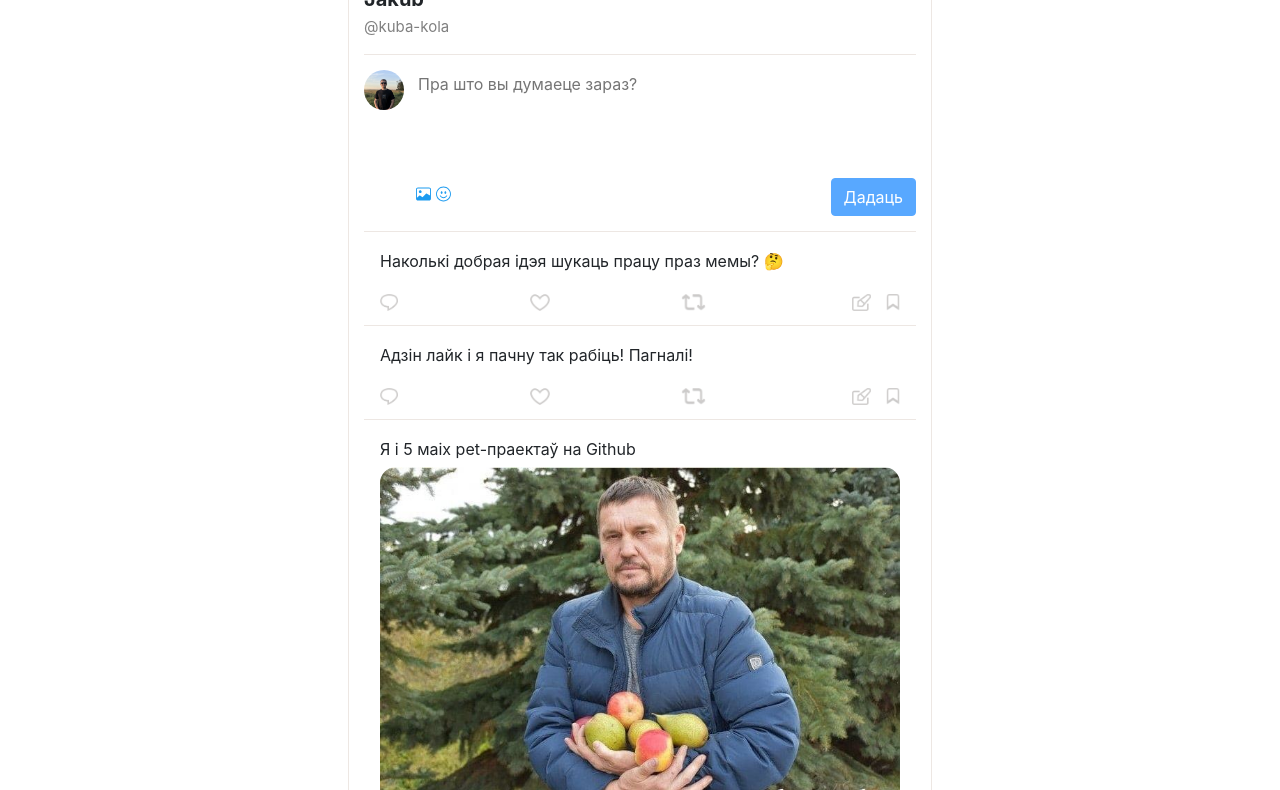
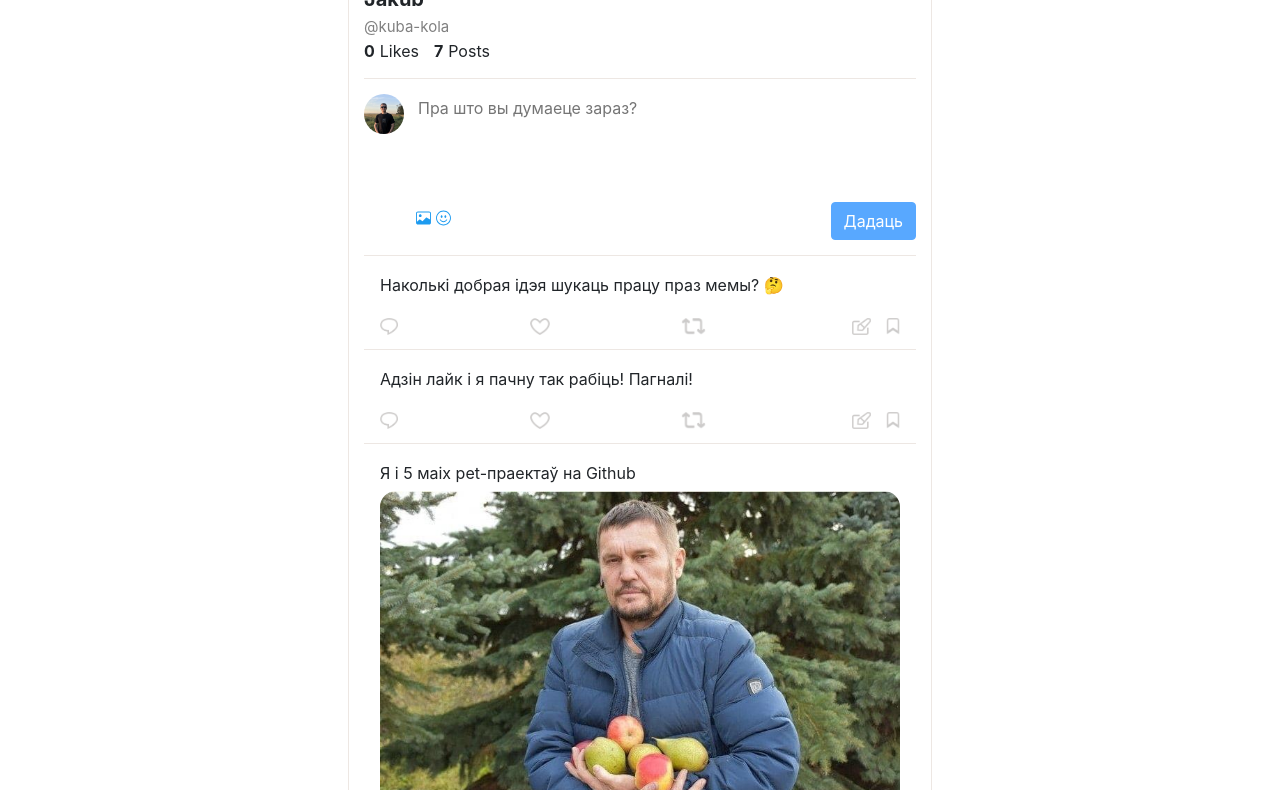
Before and after one commit to kuba-kola/Twitter_app, a React app: page / in a window 1280 px wide. Shown: the part 226-1016 px from the top of the page. Built offline with nearby package versions, Linux system fonts and the light colour scheme.

Commit message:
feat: Added likes and posts counter

```diff
--- a/src/components/Header/index.js
+++ b/src/components/Header/index.js
@@ -3,7 +3,11 @@ import userpic from '../../assets/userpic.jpg'
 
 import styles from './styles.module.css';
 
-const AppHeader = () => (
+const AppHeader = ({ data }) => {
+  const liked = data.filter((item) => item.like).length;
+  const allPosts = data.length;
+
+  return (
     <div className={styles.header}>
       <div className={styles.container}>
         <img
@@ -15,8 +19,19 @@ const AppHeader = () => (
         <span className={styles.link}>
           <a href="https://github.com/kuba-kola/">@kuba-kola</a>
         </span>
+        <div className={styles.stat}>
+          <div className={styles.container}>
+            <span className={styles.count}>{liked}</span>
+            <span>Likes</span>
+          </div>
+          <div className={styles.container}>
+            <span className={styles.count}>{allPosts}</span>
+            <span>Posts</span>
           </div>
         </div>
-);
+      </div>
+    </div>
+  )
+};
 
 export default AppHeader;
--- a/src/components/Header/styles.module.css
+++ b/src/components/Header/styles.module.css
@@ -27,3 +27,18 @@
   color: grey;
   text-decoration: none
 }
+
+.stat {
+  display: flex;
+
+  .container {
+    display: flex;
+    flex-direction: row;
+    padding-right: 15px;
+  }
+
+  .count {
+    padding-right: 5px;
+    font-weight: bold;
+  }
+}
--- a/src/components/app/index.js
+++ b/src/components/app/index.js
@@ -34,14 +34,13 @@ function App() {
   const onToggleItem = (id, status) => {
     const index = data.findIndex((item) => item.id === id);
     const updatedItem = { ...data[index], [status]: !data[index][status] };
-    const newItem = {
-      ...data[index],
-      retweet: true,
-      id: uniqid(),
-    };
+    // const newItem = {
+    //   ...data[index],
+    //   retweet: true,
+    //   id: uniqid(),
+    // };
 
     setData([
-      newItem,
       ...data.slice(0, index),
       updatedItem,
       ...data.slice(index + 1),
@@ -63,8 +62,6 @@ function App() {
     return items;
   };
 
-  const liked = () => data.filter((item) => item.like).length;
-  const allPosts = () => data.length;
   const visiblePosts = filterPost(searchPost(data, searchPhrase), filter);
 
   return (
@@ -74,7 +71,9 @@ function App() {
       </div>
       <div className={styles.body}>
         <NavPanel />
-        <AppHeader liked={liked()} allPosts={allPosts()} />
+        <AppHeader
+          data={data}
+        />
         <AddForm
           onAdd={addItem}
         />
```
Lines whose indentation alone changed are shown as unchanged.
